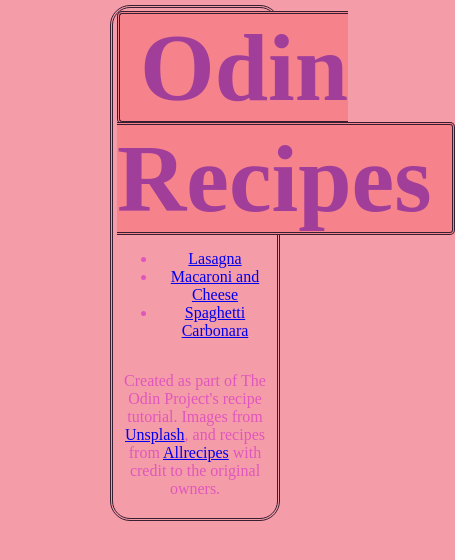
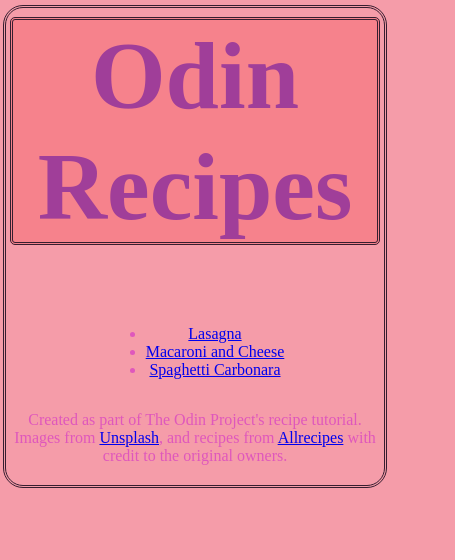
Before and after one commit to Crialus/odin-recipes, a plain HTML site: page index.html in a window 390 px wide. Shown: the whole page, 455 px wide, since content can reach past the window. Drawn offline with Linux system fonts and the light colour scheme.

Commit message:
Actually fixed mobile for now

```diff
--- a/index.css
+++ b/index.css
@@ -6,14 +6,13 @@ body
     border-radius: 20px;
     border-color: #371E30;
     border-style: double;
-    width: 40%;
+    width: 95%;
     margin: 5px auto 5px auto;
     padding : 4px;
 }
 
 h1
 {
-    display: inline;
     font-size: 96px;
     font-weight: bolder;
     border-style: inherit;
@@ -21,7 +20,7 @@ h1
     border-radius: 5px;
     border-color: #371E30;
     background-color: #F6828C;
-    padding: 0px 20px 0px 20px;
+    margin-top: 5px;
 }
 
 img
```
